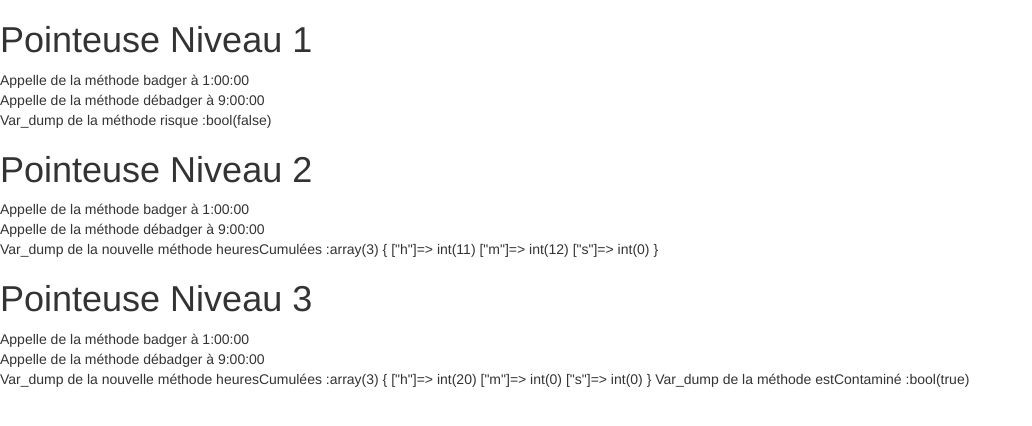
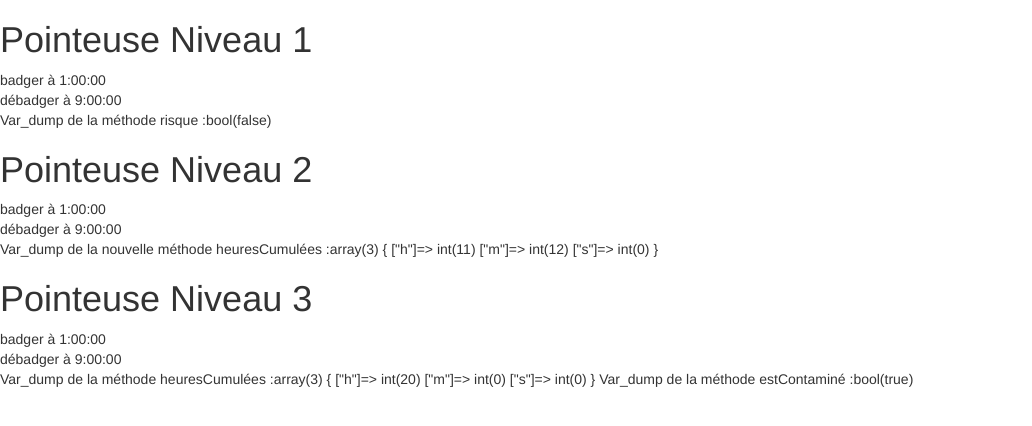
Before and after one commit to gaetanlaumonier/Pointeuse, a PHP site: page / in a window 1280 px wide. Shown: the top 426 px of the page, without its empty margins (0-1032 px from the left). Run offline with PHP 8.4, Linux system fonts and the light colour scheme.

Commit message:
Pointeuse V03 Gaetan

```diff
--- a/index.php
+++ b/index.php
@@ -21,9 +21,9 @@ use PointeuseV03\PointeuseNiveau3;
 $P1 = new PointeuseNiveau1();
 
 echo "<h1>Pointeuse Niveau 1</h1>";
-echo "Appelle de la méthode badger à 1:00:00<br>";
+echo " badger à 1:00:00<br>";
 $P1->badger("1:00:00");
-echo "Appelle de la méthode débadger à 9:00:00<br>";
+echo "débadger à 9:00:00<br>";
 $P1->debadger("9:00:00");
 echo "Var_dump de la méthode risque :";
 var_dump($P1->risque());
@@ -32,9 +32,9 @@ var_dump($P1->risque());
 $P2 = new PointeuseNiveau2();
 
 echo "<h1>Pointeuse Niveau 2</h1>";
-echo "Appelle de la méthode badger à 1:00:00<br>";
+echo "badger à 1:00:00<br>";
 $P2->badger("1:00:00");
-echo "Appelle de la méthode débadger à 9:00:00<br>";
+echo "débadger à 9:00:00<br>";
 $P2->debadger("9:00:00");
 echo "Var_dump de la nouvelle méthode heuresCumulées :";
 var_dump($P2->heuresCumulées());
@@ -43,11 +43,11 @@ var_dump($P2->heuresCumulées());
 $P3 = new PointeuseNiveau3();
 
 echo "<h1>Pointeuse Niveau 3</h1>";
-echo "Appelle de la méthode badger à 1:00:00<br>";
+echo "badger à 1:00:00<br>";
 $P3->badger("1:00:00");
-echo "Appelle de la méthode débadger à 9:00:00<br>";
+echo "débadger à 9:00:00<br>";
 $P3->debadger("9:00:00");
-echo "Var_dump de la nouvelle méthode heuresCumulées :";
+echo "Var_dump de la méthode heuresCumulées :";
 var_dump($P3->heuresCumulées());
 echo "Var_dump de la méthode estContaminé :";
 var_dump($P3->estContaminé());
```
